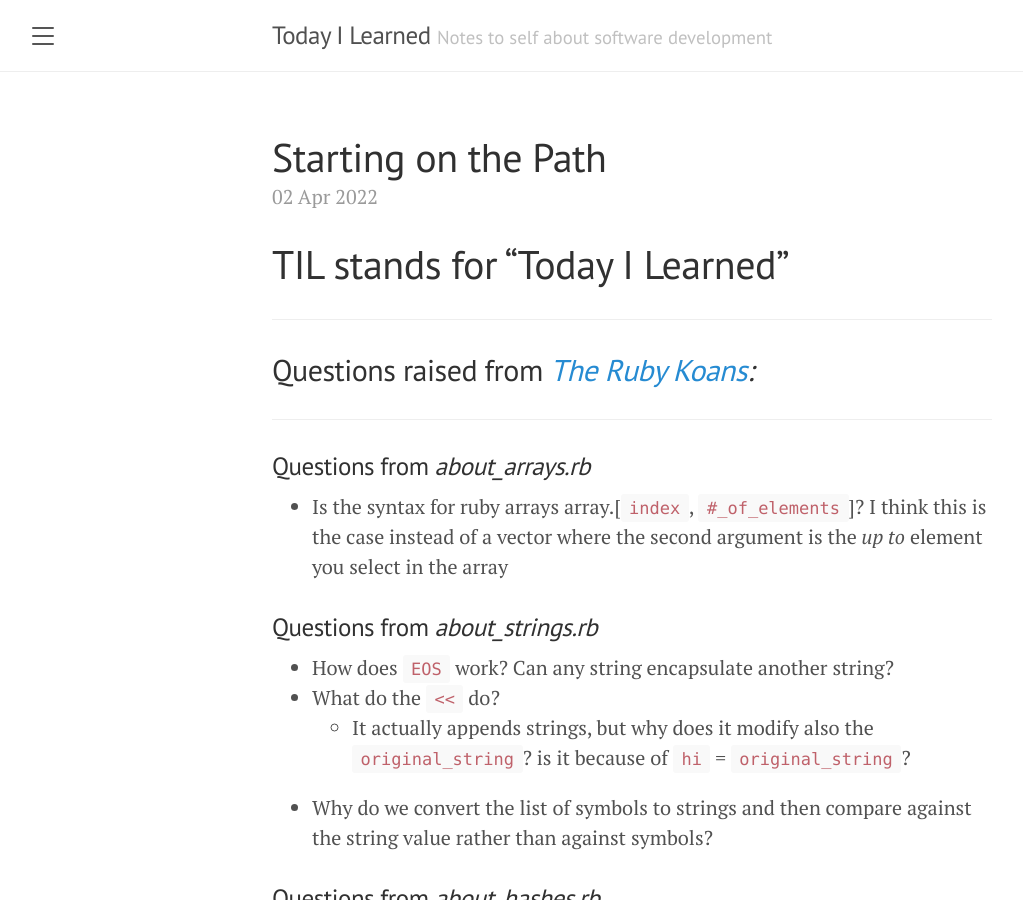
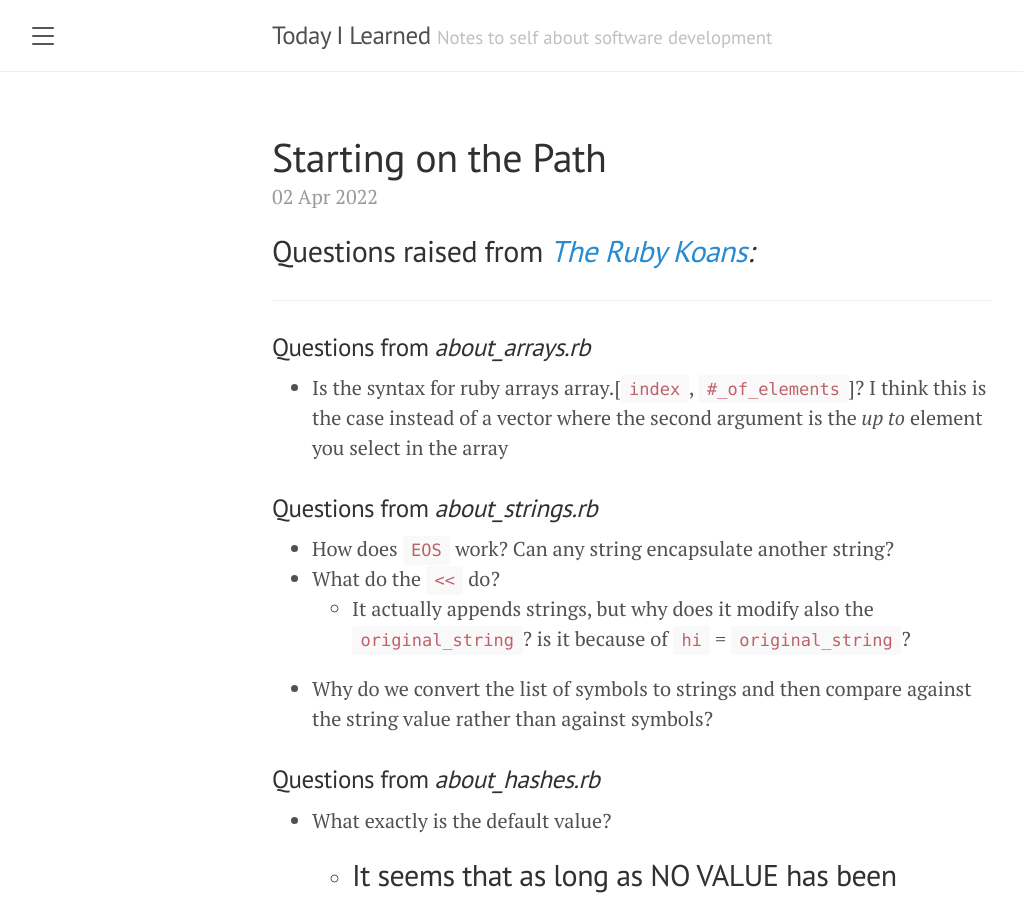
Before and after one commit to KevinDelaFuente/til, a Jekyll site: the page built from _posts/2022-04-02-PathToEnlightenment.md, in a window 1280 px wide and 900 px high. Shown: the whole window, without its empty margins (8-1031 px from the left). Built offline with Jekyll 4.4.1, drawn with Linux system fonts in a browser that asks for light colours.

Commit message:
Update 2022-04-02-PathToEnlightenment.md

```diff
--- a/_posts/2022-04-02-PathToEnlightenment.md
+++ b/_posts/2022-04-02-PathToEnlightenment.md
@@ -2,8 +2,7 @@
 layout: post
 title:  "Starting on the Path"
 ---
-# TIL stands for "Today I Learned"
----
+
 ## Questions raised from _[The Ruby Koans](http://rubykoans.com/):_
 ---
 ### Questions from _about_arrays.rb_
```
